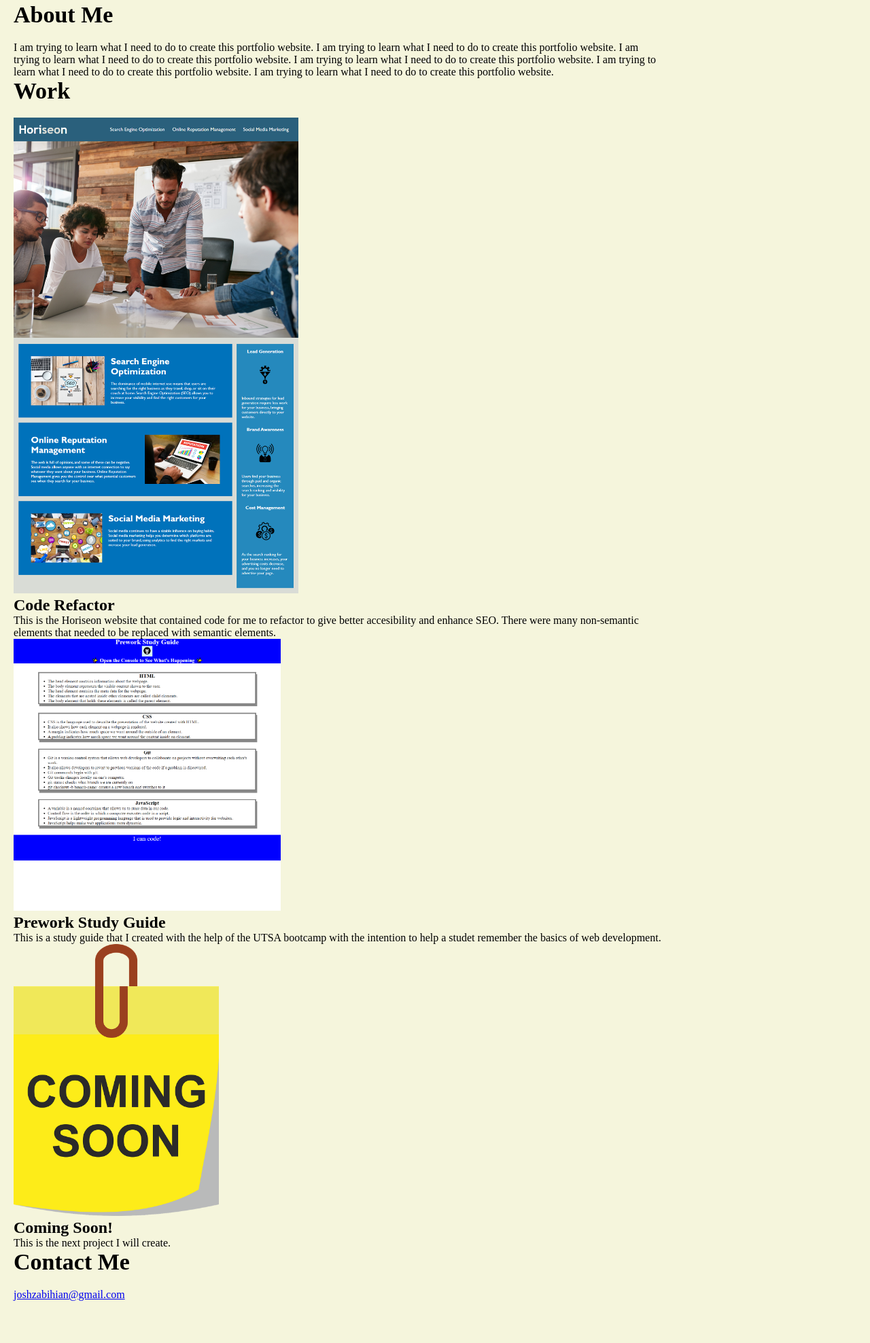
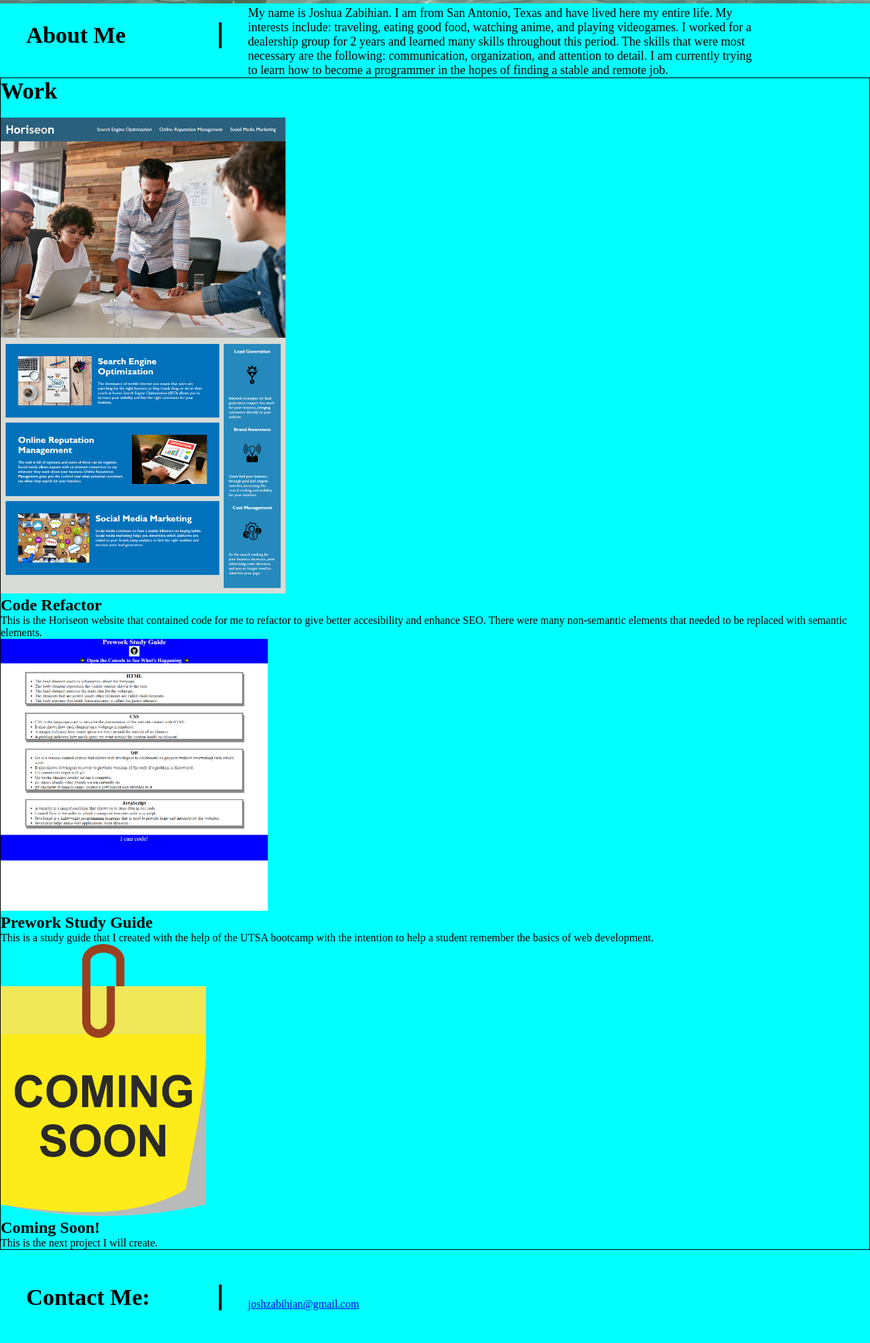
Before and after one commit to HiddenInTheClouds/my-portfolio, a plain HTML site: page index.html in a window 1280 px wide. Shown: the part 824-2800 px from the top of the page at 68% size. Before the commit the page ends 2738 px from the top, so only its background shows below. Drawn offline with Linux system fonts and the light colour scheme.

Commit message:
added attributes to the nav bar, added containers to the about me and contact me with proper attributes, adjusted the width and height of images, added media queries for images, header, h1, and contact me container h4 and about me container p

```diff
--- a/assets/style.css
+++ b/assets/style.css
@@ -1,13 +1,14 @@
-*{
+* {
   box-sizing: border-box;
-    padding: 0;
   margin: 0;
   scroll-behavior: smooth;
-    background-color: beige;
+}
+
+body {
+  background-color: cyan;
 }
 
 nav {
-    position: sticky;
   top: 0;
   left: 0;
   z-index: 1;
@@ -15,9 +16,9 @@ nav {
   align-items: center;
   justify-content: space-between;
   padding: 1.5rem 3.5rem;
-    background-color: cyan;
   box-shadow: 0 3px 5px rgba(0, 0, 0, 0.1);
-
+  border-bottom: solid;
+  border-top: solid;
 }
 
 nav h1 {
@@ -26,17 +27,16 @@ nav h1 {
 
 nav a {
   color: black;
-
 }
 
 nav ul {
-    display:flex;
+  display: flex;
   gap: 1.9rem;
 }
 
 nav ul li {
   font-weight: bold;
-    list-style-type:none;
+  list-style-type: none;
   font-size: 105%;
 }
 
@@ -44,7 +44,7 @@ nav ul li {
   display: flex;
   align-items: center;
   justify-content: center;
-    width:auto;
+  width: auto;
   margin: auto;
 }
 
@@ -52,7 +52,6 @@ nav ul li {
   width: 100vw;
   height: auto;
 }
-
 
 h1 {
   display: inline-block;
@@ -74,16 +73,54 @@ h4 {
   font-size: 34px;
 }
 
+.about-me-container {
+  display: flex;
+  align-items: center;
+  justify-content: space-evenly;
+  /* height: 20vh; */
+  width: 90vw;
+  flex-wrap: wrap;
+  /* border: 1px solid red; */
+}
 
+.about-me-container h2 {
+  /* border: 1px solid red; */
+  width: 25%;
+  border-right: solid black;
+  border-width: 4px;
+}
 
+.about-me-container p {
+  width: 65%;
+  font-size: 18px;
+}
+
+.work-container {
+  border: 1px solid black;
+}
+
+.contact-me-container {
+  display: flex;
+  align-items: center;
+  justify-content: space-evenly;
+  height: 20vh;
+  width: 90vw;
+}
+
+.contact-me-container h4 {
+  width: 25%;
+  border-right: solid black;
+  border-width: 4px;
+  padding-right: 20px;
+}
+
+.contact-me-container p {
+  width: 65%;
+}
 .project-name {
   font-size: 24px;
   font-weight: bold;
 }
-
-
-
-
 
 .content {
   width: 75%;
@@ -98,5 +135,36 @@ h4 {
 
 .project-img2 {
   height: 400px;
-    width: auto
+  width: auto;
 }
+
+.project-img2:hover {
+  /* cursor: help; */
+}
+
+.testing {
+  color: red;
+  background-color: blue;
+}
+
+/* media queries */
+@media (max-width: 1000px) {
+  img {
+    max-width: 95vw;
+  }
+  header {
+    display: flex;
+    flex-direction: column;
+    justify-content: center;
+  }
+  h1 {
+    font-size: 24px;
+  }
+  .contact-me-container h4 {
+    width: 35%;
+    margin-right: 15px;
+  }
+  .about-me-container p {
+    font-size: 14px;
+  }
+}
--- a/index.html
+++ b/index.html
@@ -1,9 +1,9 @@
 <!DOCTYPE html>
 <html lang="en-us">
-
   <head>
     <meta charset="UTF-8" />
-    <link rel="stylesheet" href="./assets/style.css">
+    <meta name="viewport" content="width=device-width, initial-scale=1.0" />
+    <link rel="stylesheet" href="./assets/style.css" />
     <title>Joshua Zabihian's Portfolio</title>
   </head>
 
@@ -18,53 +18,75 @@
     </nav>
 
     <section class="hero"></section>
-        <img src="./images/hawaii2.jpg" alt="picture of Josh paddleboarding" class="hero-img">
-    <main class="content">
-        <section id="about-me">
+    <img
+      src="./images/hawaii2.jpg"
+      alt="picture of Josh paddleboarding"
+      class="hero-img"
+    />
+    <main>
+      <section id="about-me" class="about-me-container">
         <h2>About Me</h2>
         <p>
-                I am trying to learn what I need to do to create this portfolio website.
-                I am trying to learn what I need to do to create this portfolio website.
-                I am trying to learn what I need to do to create this portfolio website.
-                I am trying to learn what I need to do to create this portfolio website.
-                I am trying to learn what I need to do to create this portfolio website.
-                I am trying to learn what I need to do to create this portfolio website.
-
+          My name is Joshua Zabihian. I am from San Antonio, Texas and have
+          lived here my entire life. My interests include: traveling, eating
+          good food, watching anime, and playing videogames. I worked for a
+          dealership group for 2 years and learned many skills throughout this
+          period. The skills that were most necessary are the following:
+          communication, organization, and attention to detail. I am currently
+          trying to learn how to become a programmer in the hopes of finding a
+          stable and remote job.
         </p>
       </section>
 
+      <!-- <section>
+        <h1 class="testing">TESTING</h1>
+      </section> -->
 
-        <section id="work" class="projects">
-            <h3 id="work" class="project-title">Work</h3>
-            <div class="projects-container">
-                <a href="https://hiddenintheclouds.github.io/Challenge-1-CSS-Cleanup/"> <img src="images/horiseonwebsite.png" alt="website that had code refactored for accesibility and SEO optimization" class="project-img"> </a>
+      <section id="work" class="work-container">
+        <h3 id="work">Work</h3>
+        <a href="https://hiddenintheclouds.github.io/Challenge-1-CSS-Cleanup/">
+          <img
+            src="images/horiseonwebsite.png"
+            alt="website that had code refactored for accesibility and SEO optimization"
+            class="project-img"
+          />
+        </a>
         <div>
           <p class="project-name">Code Refactor</p>
         </div>
         <p>
-                This is the Horiseon website that contained code for me to refactor to give better accesibility and enhance SEO. There were many non-semantic elements that needed to be replaced with semantic elements.
+          This is the Horiseon website that contained code for me to refactor to
+          give better accesibility and enhance SEO. There were many non-semantic
+          elements that needed to be replaced with semantic elements.
         </p>
-                <a href="https://hiddenintheclouds.github.io/prework-study-guide/"> <img src="images/prework-study-guide-website.png" alt="study guide that was created to teach the basics of web development" class="project-img2"> </a>
+        <a href="https://hiddenintheclouds.github.io/prework-study-guide/">
+          <img
+            src="images/prework-study-guide-website.png"
+            alt="study guide that was created to teach the basics of web development"
+            class="project-img2"
+          />
+        </a>
         <p class="project-name">Prework Study Guide</p>
         <p>
-                This is a study guide that I created with the help of the UTSA bootcamp with the intention to help a studet remember the basics of web development.
+          This is a study guide that I created with the help of the UTSA
+          bootcamp with the intention to help a student remember the basics of
+          web development.
         </p>
-                <img src="images/coming-soon-img.png" alt="next project I will create" class="project-img2"> </a>
-                    <p class="project-name">Coming Soon!</p>
-            <p>
-                This is the next project I will create.
-            </p>
+        <img
+          src="./images/coming-soon-img.png"
+          alt="next project I will create"
+          class="project-img2 test"
+        />
+        <p class="project-name text">Coming Soon!</p>
+        <p>This is the next project I will create.</p>
       </section>
 
-
-        <section id="contact-me" class="#">
-            <h4>Contact Me</h4>
+      <section id="contact-me" class="contact-me-container">
+        <h4>Contact Me:</h4>
         <p>
-                <a href = "mailto: joshzabihian@gmail.com">joshzabihian@gmail.com</a>
+          <a href="mailto: joshzabihian@gmail.com">joshzabihian@gmail.com</a>
         </p>
       </section>
     </main>
-
   </body>
-
 </html>
```
Lines whose indentation alone changed are shown as unchanged.
